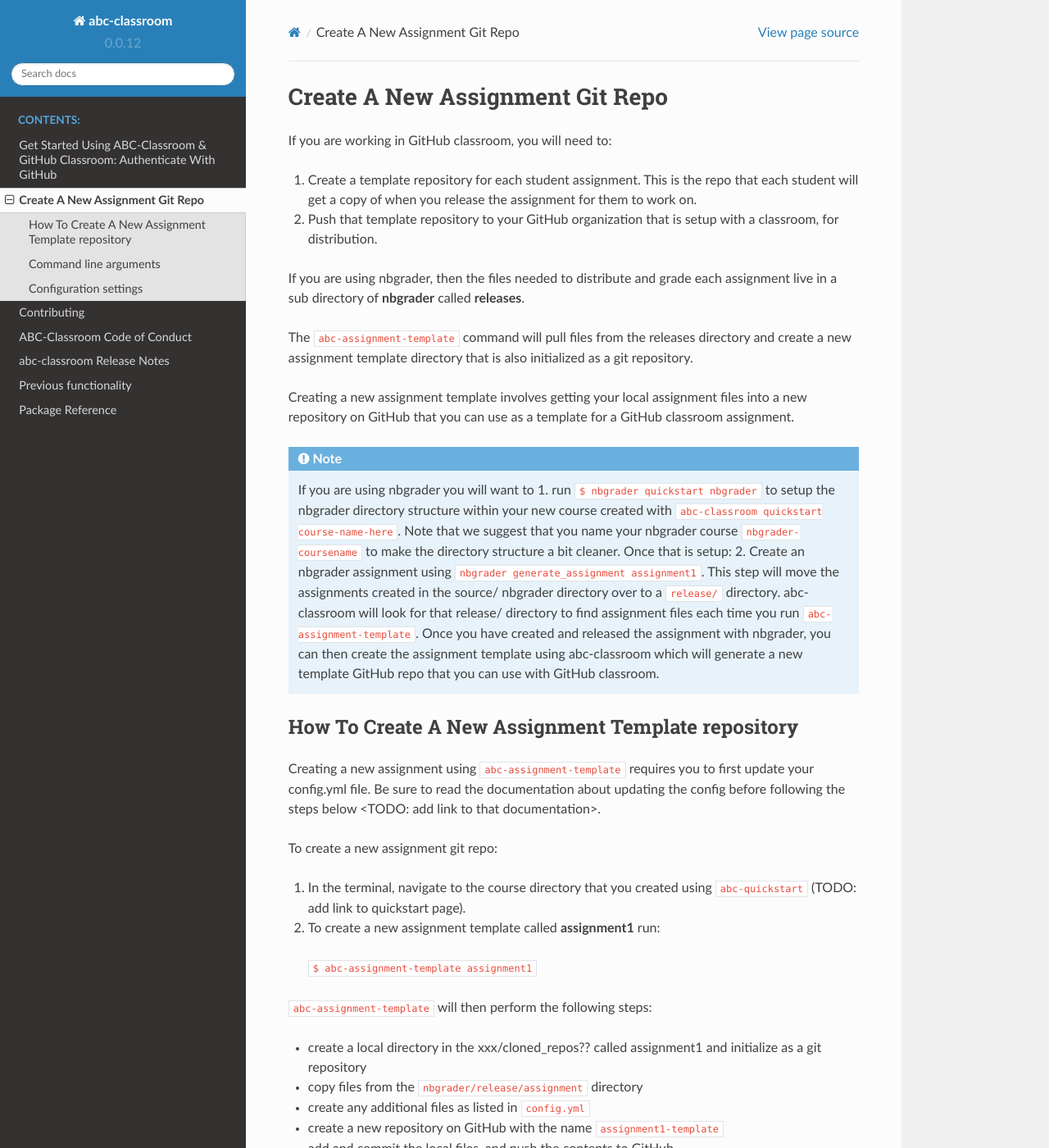
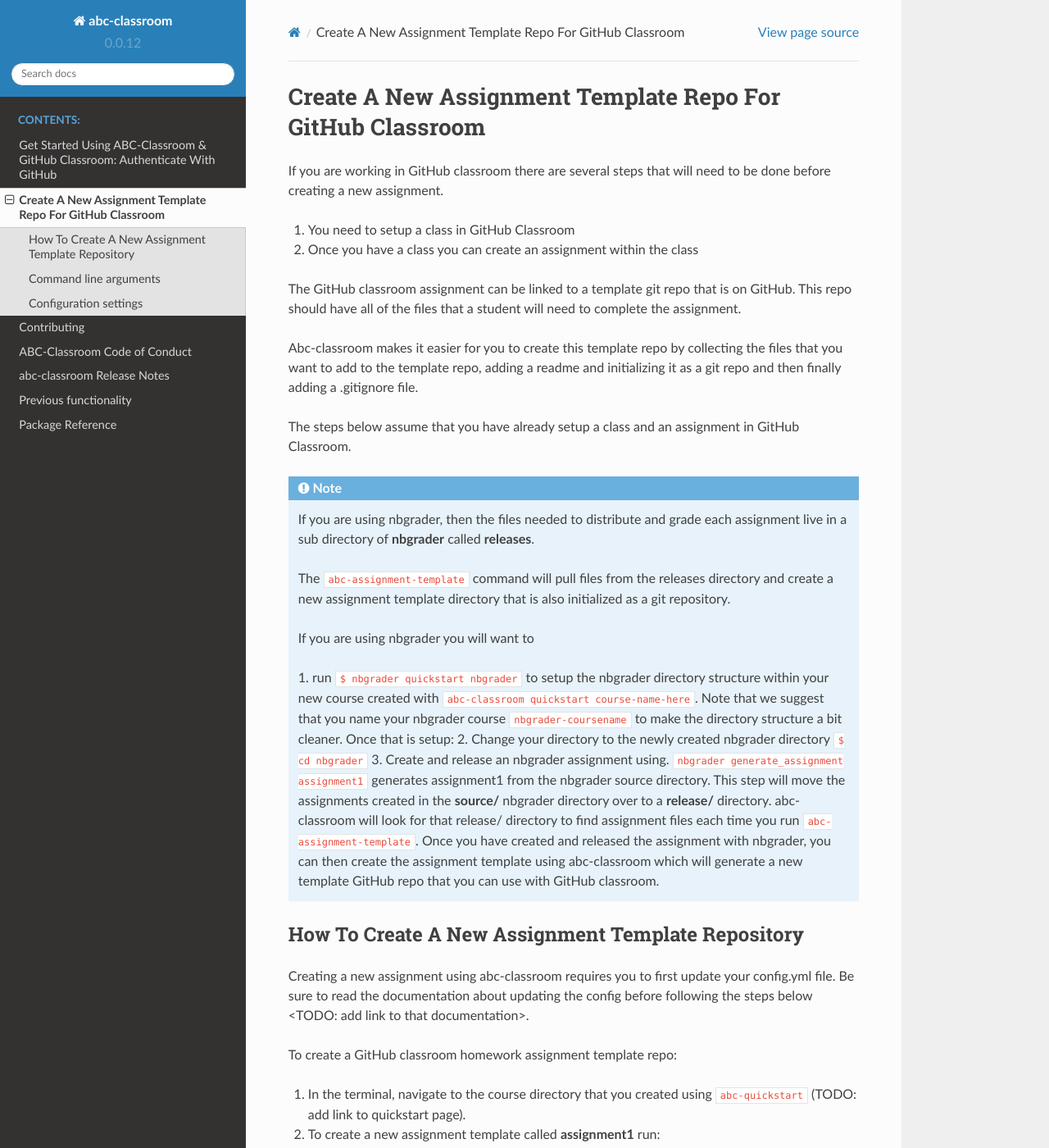
Before and after one commit to earthlab/abc-classroom, a Sphinx documentation site: the page built from docs/new_assignment.rst, in a window 1280 px wide and 1400 px high. Shown: the whole window at 82% size. Built offline with Sphinx 7.4.7 and the Read the Docs theme 2.0.0, drawn with Linux system fonts in a browser that asks for light colours; some of the changed text lies outside the part shown.

Commit message:
minor tweaks to docs (#132)
* minor tweaks to docs

* a few more doc updates

* more doc updates

* updates to docs'

* syntax fixes

```diff
--- a/docs/new_assignment.rst
+++ b/docs/new_assignment.rst
@@ -1,67 +1,85 @@
-Create A New Assignment Git Repo
---------------------------------
+Create A New Assignment Template Repo For GitHub Classroom
+----------------------------------------------------------
 
-If you are working in GitHub classroom, you will need to:
+If you are working in GitHub classroom there are several steps that will need to
+be done before creating a new assignment.
 
-1. Create a template repository for each student assignment. This is the repo that each student will get a copy of when you release the assignment for them to work on.
-2. Push that template repository to your GitHub organization that is setup with a classroom, for distribution.
+1. You need to setup a class in GitHub Classroom
+2. Once you have a class you can create an assignment within the class
 
-If you are using nbgrader, then the files needed to distribute and grade each assignment
-live in a sub directory of **nbgrader** called **releases**.
+The GitHub classroom assignment can be linked to a template git repo that is on GitHub.
+This repo should have all of the files that a student will need to complete the assignment.
 
-The ``abc-assignment-template`` command will pull files from the releases directory
-and create a new assignment template directory that is also initialized as a git
-repository.
+Abc-classroom makes it easier for you to create this template repo by collecting
+the files that you want to add to the template repo, adding a readme and
+initializing it as a git repo and then finally adding a .gitignore file.
 
-Creating a new assignment template involves getting your local assignment
-files into
-a new repository on GitHub that you can use as a template for a GitHub
-classroom assignment.
+The steps below assume that you have already setup a class and an assignment in
+GitHub Classroom.
 
 .. note::
-   If you are using nbgrader you will want to 1. run ``$ nbgrader quickstart nbgrader``
-   to setup the nbgrader directory structure within your new course created with
-   ``abc-classroom quickstart course-name-here``. Note that we suggest that you name
-   your nbgrader course ``nbgrader-coursename`` to make the directory structure
-   a bit cleaner. Once that is setup: 2. Create an nbgrader assignment using
-   ``nbgrader generate_assignment assignment1``. This step will move the
-   assignments created in the source/ nbgrader directory over to a ``release/``
-   directory. abc-classroom will look for that release/ directory to find
-   assignment files each time you run ``abc-assignment-template``. Once you have
-   created and released the assignment with nbgrader, you can then
-   create the assignment template using abc-classroom which will generate a new
-   template GitHub repo that you can use with GitHub classroom.
+  If you are using nbgrader, then the files needed to distribute and grade each assignment
+  live in a sub directory of **nbgrader** called **releases**.
 
-How To Create A New Assignment Template repository
+  The ``abc-assignment-template`` command will pull files from the releases directory
+  and create a new assignment template directory that is also initialized as a git
+  repository.
+
+  If you are using nbgrader you will want to
+
+  1. run ``$ nbgrader quickstart nbgrader``
+  to setup the nbgrader directory structure within your new course created with
+  ``abc-classroom quickstart course-name-here``. Note that we suggest that you name
+  your nbgrader course ``nbgrader-coursename`` to make the directory structure
+  a bit cleaner. Once that is setup:
+  2. Change your directory to the newly created nbgrader directory ``$ cd nbgrader``
+  3. Create and release an nbgrader assignment using.
+  ``nbgrader generate_assignment assignment1`` generates assignment1 from the
+  nbgrader source directory. This step will move the
+  assignments created in the **source/** nbgrader directory over to a **release/**
+  directory. abc-classroom will look for that release/ directory to find
+  assignment files each time you run ``abc-assignment-template``. Once you have
+  created and released the assignment with nbgrader, you can then
+  create the assignment template using abc-classroom which will generate a new
+  template GitHub repo that you can use with GitHub classroom.
+
+
+How To Create A New Assignment Template Repository
 ==================================================
 
-Creating a new assignment using ``abc-assignment-template`` requires you to first
+Creating a new assignment using abc-classroom requires you to first
 update your config.yml file. Be sure to read the documentation about updating the config
 before following the steps below <TODO: add link to that documentation>.
 
-To create a new assignment git repo:
+To create a GitHub classroom homework assignment template repo:
 
 1. In the terminal, navigate to the course directory that you created using ``abc-quickstart`` (TODO: add link to quickstart page).
 
 2. To create a new assignment template called **assignment1** run:
 
-  ``$ abc-assignment-template assignment1``
+  ``$ abc-new-template assignment1``
 
-``abc-assignment-template`` will then perform the following steps:
+``abc-new-template`` will then perform the following steps:
 
 * create a local directory in the xxx/cloned_repos?? called assignment1 and initialize as a git repository
 * copy files from the ``nbgrader/release/assignment`` directory
 * create any additional files as listed in ``config.yml``
+
+To push that repo to github as a template use:
+
+* ``abc-update-template`` : this will both update the template repo with any files that you updated in the release/assignment directory.
 * create a new repository on GitHub with the name ``assignment1-template``
 * add and commit the local files, and push the contents to GitHub
+
+TODO: initialize this repo as a template repo!! issue opened on this.
 
 Command line arguments
 ======================
 
-Run `abc-assignment_template -h` to see the command line arguments. The output
+Run `abc-new-template -h` to see the command line arguments. The output
 is reproduced here::
 
-    usage: abc-assignment-template [-h] [--custom-message] [--local-only]
+    usage: abc-new-template [-h] [--custom-message] [--local-only]
                                    [--mode {delete,fail,merge}]
                                    assignment
 
```
Also changed, not shown: docs/get-started.rst (+27 -13 lines).
